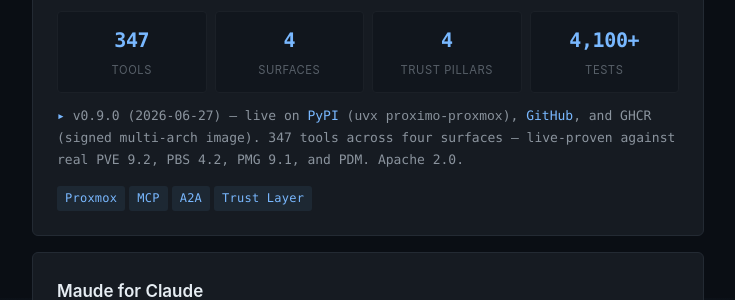
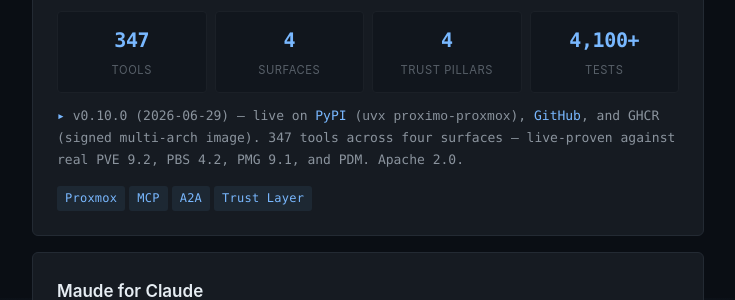
Before and after one commit to john-broadway/john-broadway.github.io, a Jekyll site: the page built from index.html, in a window 1280 px wide and 900 px high, scrolled down 1350 px. Shown: the part 152-452 px from the top of the window, without its empty margins (272-1007 px from the left). Built offline with Jekyll 4.4.1, drawn with Linux system fonts in a browser that asks for light colours.

Commit message:
proximo card: v0.9.0 (2026-06-27) -> v0.10.0 (2026-06-29)

```diff
--- a/index.html
+++ b/index.html
@@ -47,7 +47,7 @@
       <div class="stat"><div class="num">4</div><div class="label">trust pillars</div></div>
       <div class="stat"><div class="num">4,100+</div><div class="label">tests</div></div>
     </div>
-    <p class="status">v0.9.0 (2026-06-27) &mdash; live on <a href="https://pypi.org/project/proximo-proxmox/">PyPI</a> (<code>uvx proximo-proxmox</code>), <a href="https://github.com/john-broadway/proximo">GitHub</a>, and GHCR (signed multi-arch image). 347 tools across four surfaces — live-proven against real PVE 9.2, PBS 4.2, PMG 9.1, and PDM. Apache 2.0.</p>
+    <p class="status">v0.10.0 (2026-06-29) &mdash; live on <a href="https://pypi.org/project/proximo-proxmox/">PyPI</a> (<code>uvx proximo-proxmox</code>), <a href="https://github.com/john-broadway/proximo">GitHub</a>, and GHCR (signed multi-arch image). 347 tools across four surfaces — live-proven against real PVE 9.2, PBS 4.2, PMG 9.1, and PDM. Apache 2.0.</p>
     <div class="tags"><span>Proxmox</span><span>MCP</span><span>A2A</span><span>Trust Layer</span></div>
   </article>
 
```
